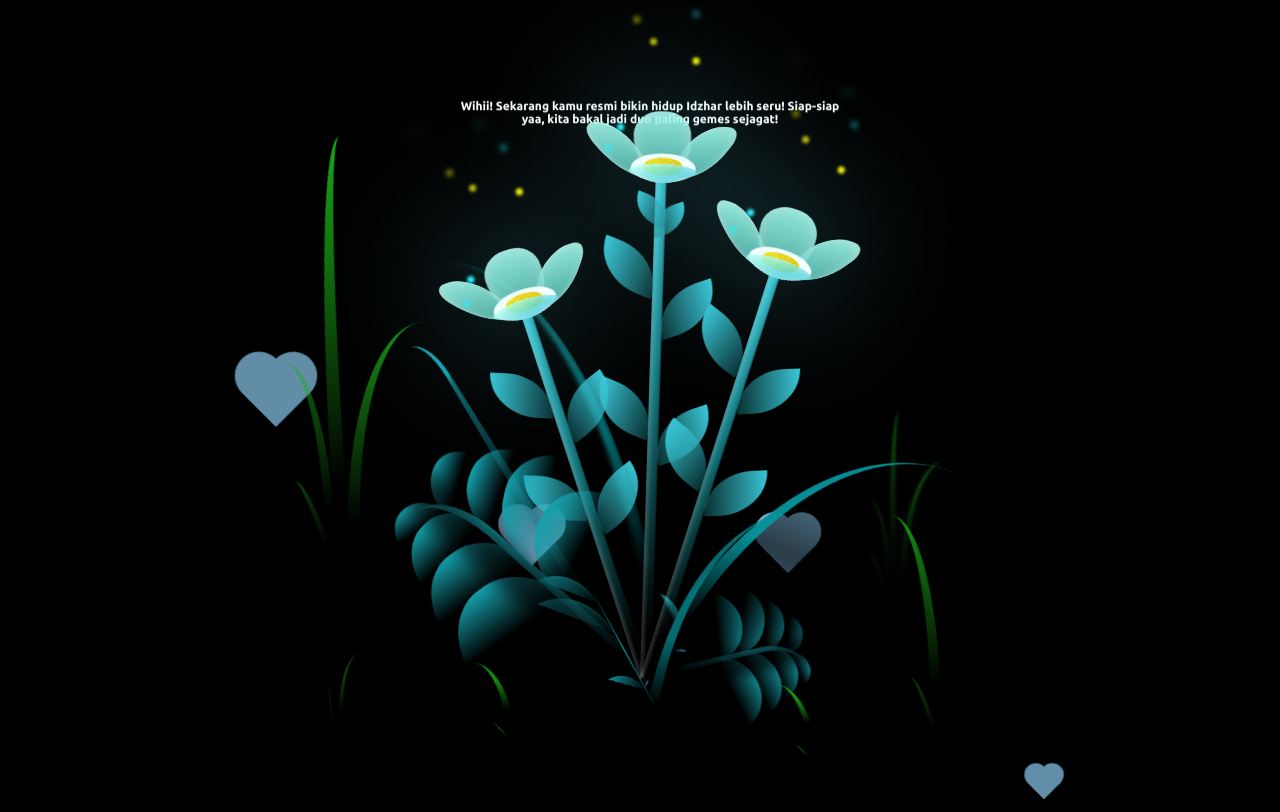
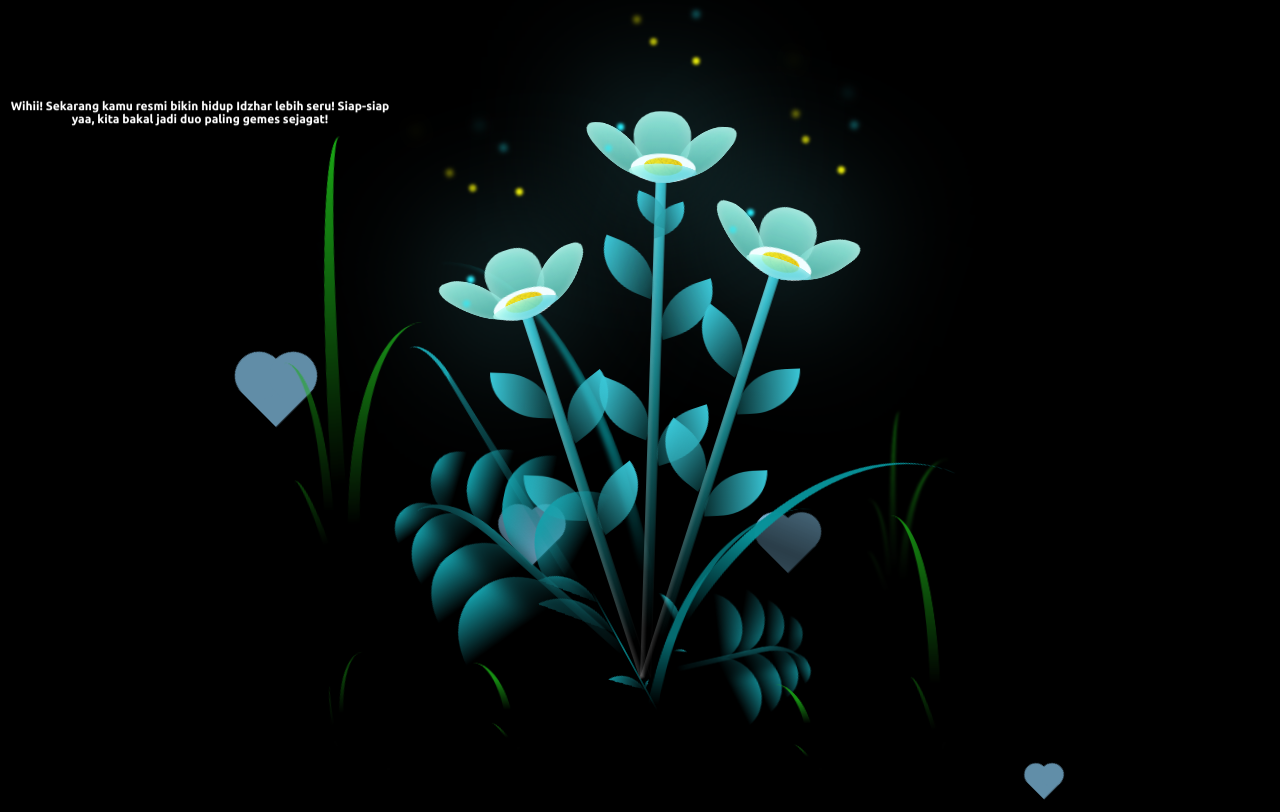
Before and after one commit to Arapemula/flowers, a website: page index.html in a window 1280 px wide. Drawn offline with Linux system fonts and the light colour scheme.

Commit message:
Deskripsi perubahan

```diff
--- a/index.html
+++ b/index.html
@@ -137,7 +137,7 @@
 </head>
 
 <body class="not-loaded">
-  <div style="font-weight: bold; color: white; position: absolute; top: 100px; font-family: 'Ubuntu'; left: 450px; transform: translateX(-50%); font-size: 12px; text-align: center; animation: fadeInSlideUp 1s ease-out, bounceInfinite 2s ease-in-out 1s infinite;width: 400px; ">
+  <div style="font-weight: bold; color: white; position: absolute; top: 100px; font-family: 'Ubuntu'; left: 0px; transform: translateX(-50%); font-size: 12px; text-align: center; animation: fadeInSlideUp 1s ease-out, bounceInfinite 2s ease-in-out 1s infinite;width: 400px; ">
     Wihii! Sekarang kamu resmi bikin hidup Idzhar lebih seru! Siap-siap yaa, kita bakal jadi duo paling gemes sejagat!
 </div>
 <div class="bubble-container" style="position: absolute;">
```
